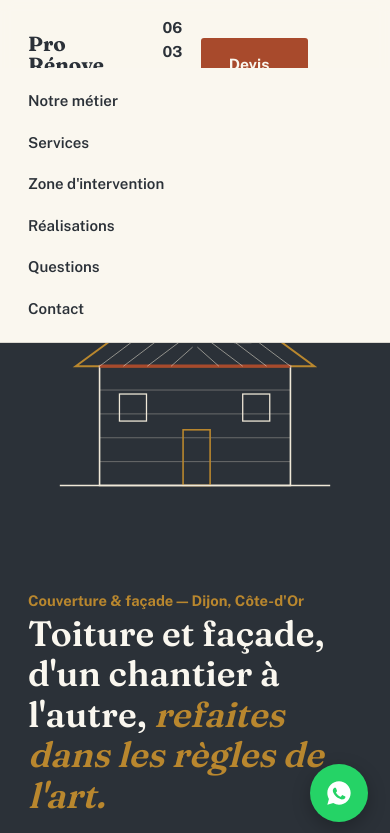
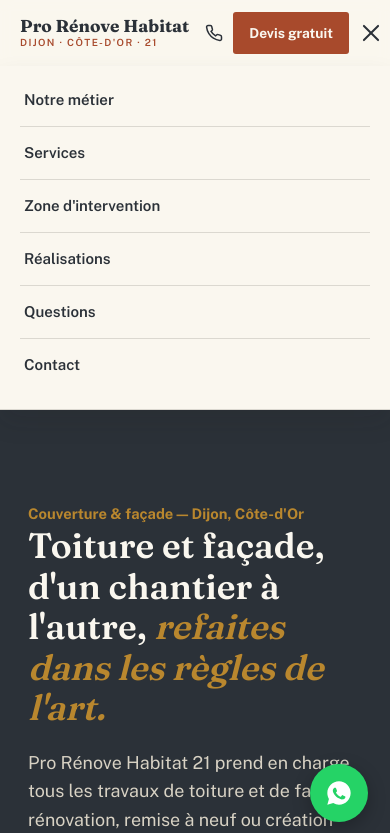
Before and after one commit to Connectyk/pro-renov-habitat21, a plain HTML site: page index.html in a window 390 px wide. Both pictures are taken after a click on the button "Menu". Shown: the top 833 px of the page. Drawn offline with nearby package versions, Linux system fonts and the light colour scheme.

Commit message:
Add files via upload

```diff
--- a/index.html
+++ b/index.html
@@ -113,9 +113,11 @@
     border-bottom:1px solid var(--line);
   }
   .nav-row{
+    position:relative;
     display:flex; align-items:center; justify-content:space-between;
-    padding:16px 28px;
+    padding:14px 28px;
     max-width:1180px; margin:0 auto;
+    gap:16px;
   }
   .brand{
     font-family:'Fraunces', serif;
@@ -124,6 +126,7 @@
     color:var(--slate);
     text-decoration:none;
     display:flex; flex-direction:column; line-height:1.05;
+    flex:none;
   }
   .brand span{
     font-family:'Public Sans', sans-serif;
@@ -132,23 +135,36 @@
     letter-spacing:0.14em;
     color:var(--terracotta);
     margin-top:3px;
+    white-space:nowrap;
   }
+  nav{flex:1; display:flex; justify-content:center;}
   nav ul{
     list-style:none; display:flex; gap:30px; margin:0; padding:0;
   }
   nav a{
     text-decoration:none; color:var(--slate); font-weight:600; font-size:0.94rem;
     padding-bottom:3px; border-bottom:2px solid transparent;
+    white-space:nowrap;
   }
   nav a:hover{border-bottom-color:var(--terracotta);}
-  .nav-actions{display:flex; align-items:center; gap:18px;}
+  .nav-actions{display:flex; align-items:center; gap:16px; flex:none;}
   .phone-link{
     display:flex; align-items:center; gap:8px;
     font-weight:700; color:var(--slate); text-decoration:none; font-size:0.95rem;
+    white-space:nowrap;
   }
   .phone-link svg{width:18px; height:18px; flex:none;}
-  .menu-toggle{display:none; background:none; border:none; cursor:pointer; padding:6px;}
-  .menu-toggle span{display:block; width:24px; height:2px; background:var(--slate); margin:5px 0;}
+  .menu-toggle{
+    display:none; background:none; border:none; cursor:pointer;
+    padding:8px; margin:-8px; flex:none;
+    width:40px; height:40px;
+    align-items:center; justify-content:center;
+    flex-direction:column; gap:5px;
+  }
+  .menu-toggle span{display:block; width:22px; height:2px; background:var(--slate); border-radius:1px; transition:transform .2s ease, opacity .2s ease;}
+  .menu-toggle.is-open span:nth-child(1){transform:translateY(7px) rotate(45deg);}
+  .menu-toggle.is-open span:nth-child(2){opacity:0;}
+  .menu-toggle.is-open span:nth-child(3){transform:translateY(-7px) rotate(-45deg);}
 
   /* ---------- roofline divider ---------- */
   .roofline{
@@ -503,8 +519,29 @@
 
   /* ---------- responsive ---------- */
   @media (max-width:900px){
-    nav{display:none;}
-    .menu-toggle{display:block;}
+    .nav-row{padding:12px 20px;}
+    .brand{font-size:1.08rem;}
+    nav{
+      display:none;
+      position:absolute; top:100%; left:0; right:0;
+      background:var(--paper);
+      border-bottom:1px solid var(--line);
+      box-shadow:0 12px 24px rgba(34,30,26,0.10);
+      padding:8px 20px 18px;
+      justify-content:flex-start;
+    }
+    nav.is-open{display:block;}
+    nav ul{flex-direction:column; gap:0; width:100%;}
+    nav li{width:100%;}
+    nav a{
+      display:block; width:100%; padding:14px 4px;
+      border-bottom:1px solid var(--line);
+    }
+    nav li:last-child a{border-bottom:none;}
+    .nav-actions{gap:10px;}
+    .phone-link .phone-text{display:none;}
+    .nav-actions .btn{padding:10px 16px; font-size:0.86rem;}
+    .menu-toggle{display:flex;}
     .hero .wrap{grid-template-columns:1fr;}
     .hero-art{order:-1;}
     .metier-grid, .zone-grid, .contact-grid{grid-template-columns:1fr;}
@@ -542,10 +579,10 @@
     <div class="nav-actions">
       <a class="phone-link" href="tel:+33603564392">
         <svg viewBox="0 0 24 24" fill="none" stroke="currentColor" stroke-width="2"><path d="M22 16.92v3a2 2 0 01-2.18 2 19.79 19.79 0 01-8.63-3.07 19.5 19.5 0 01-6-6 19.79 19.79 0 01-3.07-8.67A2 2 0 014.11 2h3a2 2 0 012 1.72c.127.96.361 1.903.7 2.81a2 2 0 01-.45 2.11L8.09 9.91a16 16 0 006 6l1.27-1.27a2 2 0 012.11-.45c.907.339 1.85.573 2.81.7A2 2 0 0122 16.92z"/></svg>
-        06 03 56 43 92
+        <span class="phone-text">06 03 56 43 92</span>
       </a>
       <a href="#contact" class="btn">Devis gratuit</a>
-      <button class="menu-toggle" aria-label="Menu"><span></span><span></span><span></span></button>
+      <button class="menu-toggle" aria-label="Menu" aria-expanded="false"><span></span><span></span><span></span></button>
     </div>
   </div>
 </header>
@@ -801,8 +838,8 @@
     <div class="avant-apres-grid">
       <div class="aa-card">
         <div class="aa-images">
-          <figure class="avant"><img src="images/toiture-demoussage-avant.jpg" alt="Toiture couverte de mousse avant démoussage, Côte-d'Or" loading="lazy"><figcaption>AVANT</figcaption></figure>
-          <figure class="apres"><img src="images/toiture-demoussage-apres.jpg" alt="Toiture nettoyée et démoussée après intervention" loading="lazy"><figcaption>APRÈS</figcaption></figure>
+          <figure class="avant"><img src="toiture-demoussage-avant.jpg" alt="Toiture couverte de mousse avant démoussage, Côte-d'Or" loading="lazy"><figcaption>AVANT</figcaption></figure>
+          <figure class="apres"><img src="toiture-demoussage-apres.jpg" alt="Toiture nettoyée et démoussée après intervention" loading="lazy"><figcaption>APRÈS</figcaption></figure>
         </div>
         <div class="aa-card-body">
           <h4>Nettoyage &amp; démoussage de toiture</h4>
@@ -811,8 +848,8 @@
       </div>
       <div class="aa-card">
         <div class="aa-images">
-          <figure class="avant"><img src="images/facade-toiture-avant-1.jpg" alt="Maison avant rénovation de toiture" loading="lazy"><figcaption>AVANT</figcaption></figure>
-          <figure class="apres"><img src="images/facade-toiture-apres-1.jpg" alt="Maison après rénovation de toiture" loading="lazy"><figcaption>APRÈS</figcaption></figure>
+          <figure class="avant"><img src="facade-toiture-avant-1.jpg" alt="Maison avant rénovation de toiture" loading="lazy"><figcaption>AVANT</figcaption></figure>
+          <figure class="apres"><img src="facade-toiture-apres-1.jpg" alt="Maison après rénovation de toiture" loading="lazy"><figcaption>APRÈS</figcaption></figure>
         </div>
         <div class="aa-card-body">
           <h4>Remise en état de couverture</h4>
@@ -821,8 +858,8 @@
       </div>
       <div class="aa-card">
         <div class="aa-images">
-          <figure class="avant"><img src="images/chien-assis-avant.jpg" alt="Lucarne chien-assis dégradée avant réfection" loading="lazy"><figcaption>AVANT</figcaption></figure>
-          <figure class="apres"><img src="images/chien-assis-apres.jpg" alt="Lucarne chien-assis refaite en zinc après travaux" loading="lazy"><figcaption>APRÈS</figcaption></figure>
+          <figure class="avant"><img src="chien-assis-avant.jpg" alt="Lucarne chien-assis dégradée avant réfection" loading="lazy"><figcaption>AVANT</figcaption></figure>
+          <figure class="apres"><img src="chien-assis-apres.jpg" alt="Lucarne chien-assis refaite en zinc après travaux" loading="lazy"><figcaption>APRÈS</figcaption></figure>
         </div>
         <div class="aa-card-body">
           <h4>Réfection de lucarne (chien-assis)</h4>
@@ -831,8 +868,8 @@
       </div>
       <div class="aa-card">
         <div class="aa-images">
-          <figure class="avant"><img src="images/ravalement-avant-1.jpg" alt="Façade sale avant ravalement, Côte-d'Or" loading="lazy"><figcaption>AVANT</figcaption></figure>
-          <figure class="apres"><img src="images/ravalement-apres-1.jpg" alt="Façade repeinte après ravalement complet" loading="lazy"><figcaption>APRÈS</figcaption></figure>
+          <figure class="avant"><img src="ravalement-avant-1.jpg" alt="Façade sale avant ravalement, Côte-d'Or" loading="lazy"><figcaption>AVANT</figcaption></figure>
+          <figure class="apres"><img src="ravalement-apres-1.jpg" alt="Façade repeinte après ravalement complet" loading="lazy"><figcaption>APRÈS</figcaption></figure>
         </div>
         <div class="aa-card-body">
           <h4>Ravalement de façade complet</h4>
@@ -841,8 +878,8 @@
       </div>
       <div class="aa-card">
         <div class="aa-images">
-          <figure class="avant"><img src="images/ravalement-avant-2.jpg" alt="Façade encrassée avant ravalement" loading="lazy"><figcaption>AVANT</figcaption></figure>
-          <figure class="apres"><img src="images/ravalement-apres-2.jpg" alt="Façade propre après ravalement et peinture" loading="lazy"><figcaption>APRÈS</figcaption></figure>
+          <figure class="avant"><img src="ravalement-avant-2.jpg" alt="Façade encrassée avant ravalement" loading="lazy"><figcaption>AVANT</figcaption></figure>
+          <figure class="apres"><img src="ravalement-apres-2.jpg" alt="Façade propre après ravalement et peinture" loading="lazy"><figcaption>APRÈS</figcaption></figure>
         </div>
         <div class="aa-card-body">
           <h4>Ravalement &amp; mise en peinture</h4>
@@ -851,8 +888,8 @@
       </div>
       <div class="aa-card">
         <div class="aa-images">
-          <figure class="avant"><img src="images/noue-avant.jpg" alt="Noue de toiture encombrée de feuilles avant nettoyage" loading="lazy"><figcaption>AVANT</figcaption></figure>
-          <figure class="apres"><img src="images/noue-apres.jpg" alt="Noue de toiture nettoyée et traitée après intervention" loading="lazy"><figcaption>APRÈS</figcaption></figure>
+          <figure class="avant"><img src="noue-avant.jpg" alt="Noue de toiture encombrée de feuilles avant nettoyage" loading="lazy"><figcaption>AVANT</figcaption></figure>
+          <figure class="apres"><img src="noue-apres.jpg" alt="Noue de toiture nettoyée et traitée après intervention" loading="lazy"><figcaption>APRÈS</figcaption></figure>
         </div>
         <div class="aa-card-body">
           <h4>Nettoyage de noue &amp; zinguerie</h4>
@@ -866,11 +903,11 @@
       <p style="color:#6B6355; font-size:0.94rem;">Un aperçu du travail en hauteur, sur toiture comme sur façade.</p>
     </div>
     <div class="action-grid">
-      <figure><img src="images/chantier-faitage.jpg" alt="Pose d'un épi de faîtage sur toiture en Côte-d'Or" loading="lazy"><figcaption>Pose de faîtage</figcaption></figure>
-      <figure><img src="images/chantier-nacelle.jpg" alt="Nettoyage de toiture en nacelle élévatrice" loading="lazy"><figcaption>Nettoyage en nacelle</figcaption></figure>
-      <figure><img src="images/chantier-demoussage-nacelle.jpg" alt="Démoussage de toiture au nettoyeur haute pression" loading="lazy"><figcaption>Démoussage toiture</figcaption></figure>
-      <figure><img src="images/chantier-renovation-toiture.jpg" alt="Rénovation de toiture avec isolation apparente" loading="lazy"><figcaption>Rénovation &amp; isolation</figcaption></figure>
-      <figure><img src="images/chantier-pose-tuiles.jpg" alt="Pose de tuiles faîtières et accessoires d'étanchéité" loading="lazy"><figcaption>Pose de tuiles faîtières</figcaption></figure>
+      <figure><img src="chantier-faitage.jpg" alt="Pose d'un épi de faîtage sur toiture en Côte-d'Or" loading="lazy"><figcaption>Pose de faîtage</figcaption></figure>
+      <figure><img src="chantier-nacelle.jpg" alt="Nettoyage de toiture en nacelle élévatrice" loading="lazy"><figcaption>Nettoyage en nacelle</figcaption></figure>
+      <figure><img src="chantier-demoussage-nacelle.jpg" alt="Démoussage de toiture au nettoyeur haute pression" loading="lazy"><figcaption>Démoussage toiture</figcaption></figure>
+      <figure><img src="chantier-renovation-toiture.jpg" alt="Rénovation de toiture avec isolation apparente" loading="lazy"><figcaption>Rénovation &amp; isolation</figcaption></figure>
+      <figure><img src="chantier-pose-tuiles.jpg" alt="Pose de tuiles faîtières et accessoires d'étanchéité" loading="lazy"><figcaption>Pose de tuiles faîtières</figcaption></figure>
     </div>
     <p class="gallery-note">Photos de chantiers réels réalisés par Pro Rénove Habitat 21.</p>
   </div>
@@ -1032,20 +1069,19 @@
 </footer>
 
 <script>
-  document.querySelector('.menu-toggle').addEventListener('click', function(){
-    var nav = document.querySelector('nav');
-    nav.style.display = (nav.style.display === 'block') ? 'none' : 'block';
-    if(nav.style.display === 'block'){
-      nav.style.position = 'absolute';
-      nav.style.top = '68px';
-      nav.style.left = '0';
-      nav.style.right = '0';
-      nav.style.background = '#FAF7EF';
-      nav.style.padding = '20px 28px';
-      nav.style.borderBottom = '1px solid rgba(34,30,26,0.14)';
-      nav.querySelector('ul').style.flexDirection = 'column';
-      nav.querySelector('ul').style.gap = '16px';
-    }
+  var menuToggle = document.querySelector('.menu-toggle');
+  var mainNav = document.querySelector('nav');
+  menuToggle.addEventListener('click', function(){
+    var open = mainNav.classList.toggle('is-open');
+    menuToggle.classList.toggle('is-open', open);
+    menuToggle.setAttribute('aria-expanded', open ? 'true' : 'false');
+  });
+  mainNav.querySelectorAll('a').forEach(function(link){
+    link.addEventListener('click', function(){
+      mainNav.classList.remove('is-open');
+      menuToggle.classList.remove('is-open');
+      menuToggle.setAttribute('aria-expanded', 'false');
+    });
   });
 </script>
 </body>
```
